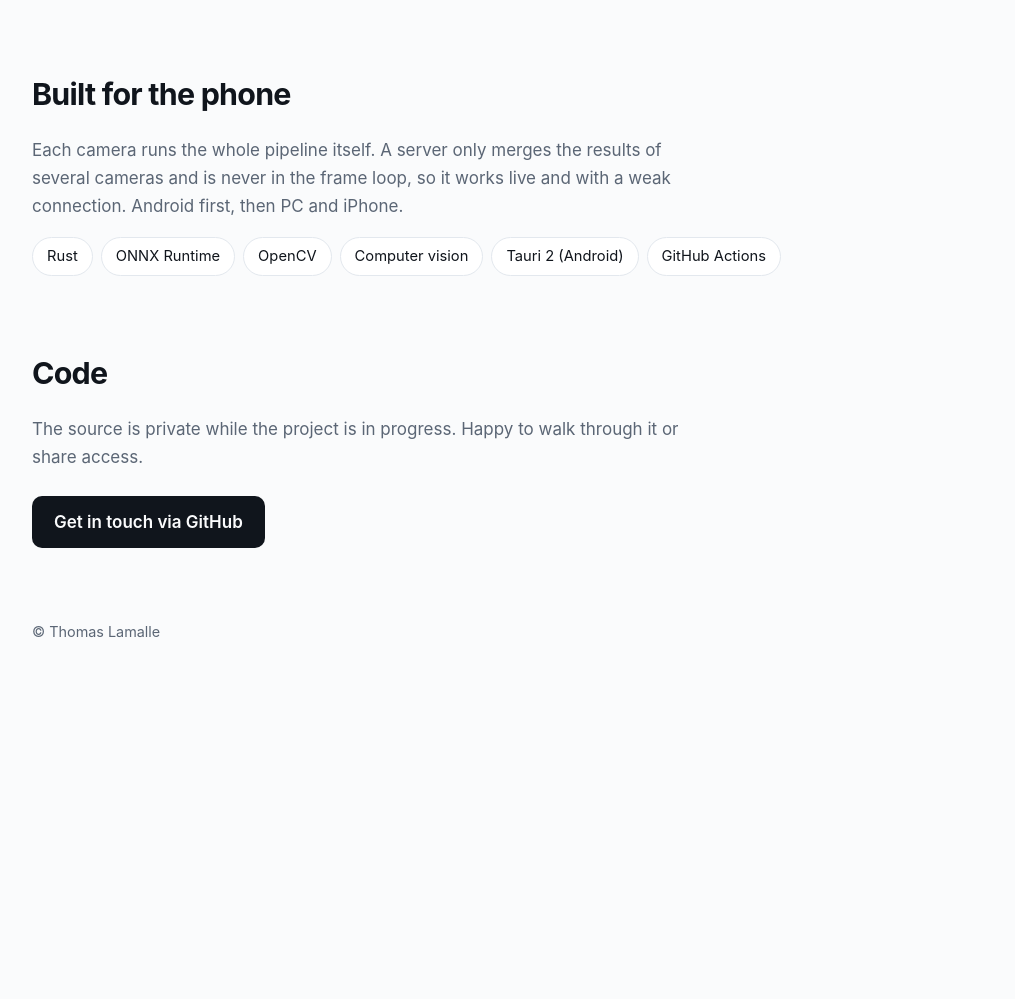
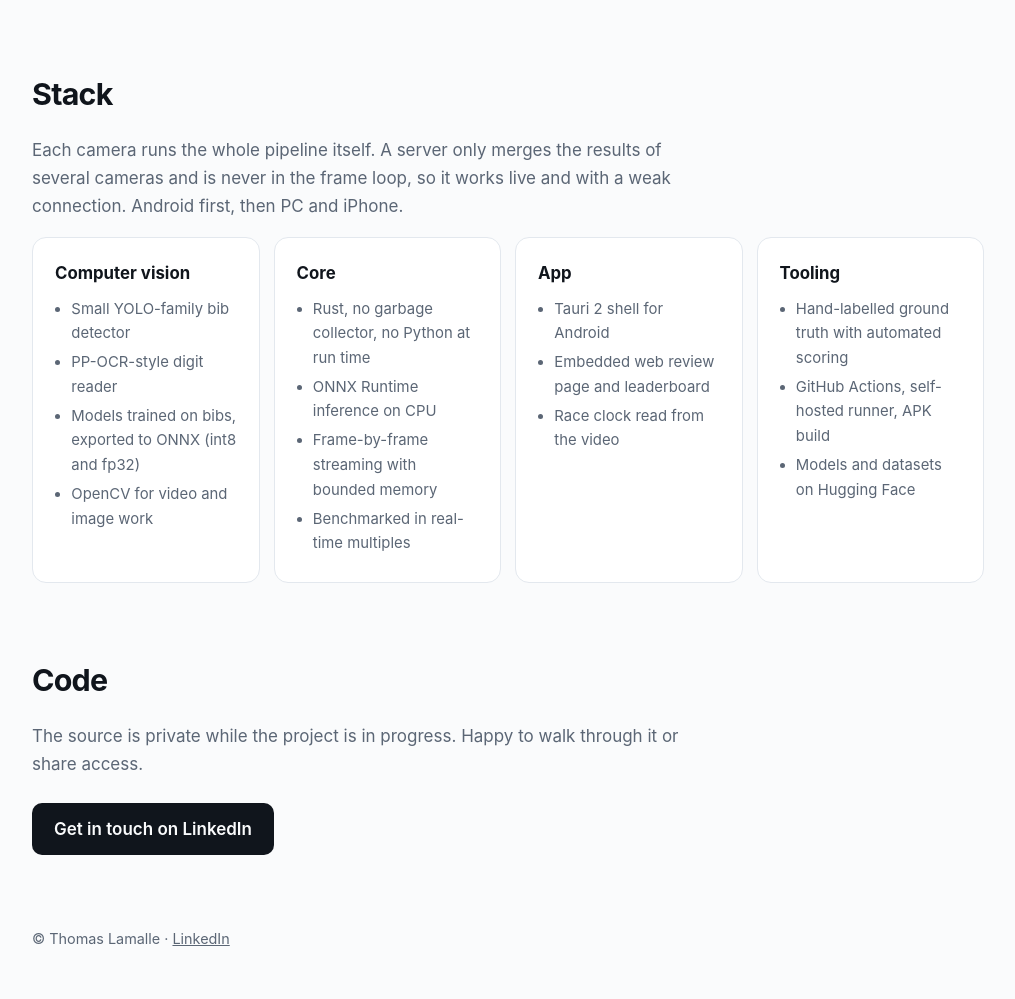
Before and after one commit to ThomasLamalle/videopacer-showcase, a plain HTML site: page index.html in a window 1280 px wide. Shown: the part 1648-2647 px from the top of the page, without its empty margins (132-1147 px from the left). Before the commit the page ends 2340 px from the top, so only its background shows below. Drawn offline with Linux system fonts and the light colour scheme.

Commit message:
Focus on the stack, add LinkedIn
Co-Authored-By: Claude Sonnet 5.5 <noreply@anthropic.com>

```diff
--- a/index.html
+++ b/index.html
@@ -26,7 +26,7 @@ h2{font-size:1.9rem;letter-spacing:-.025em;margin:0 0 .5em}
 .card b small{font-size:1rem;color:var(--mut);font-weight:500}
 .card span{display:block;margin-top:6px;color:var(--mut);font-size:.92rem}
 p{color:var(--mut);max-width:680px}
-.chips{display:flex;flex-wrap:wrap;gap:8px}.chips span{background:var(--card);border:1px solid var(--line);border-radius:99px;padding:6px 14px;font-size:.92rem}
+ul{margin:.6em 0 0;padding-left:1.1em;color:var(--mut);font-size:.93rem}li{margin:.3em 0}.card h3{margin:0;font-size:1.05rem}.chips{display:flex;flex-wrap:wrap;gap:8px}.chips span{background:var(--card);border:1px solid var(--line);border-radius:99px;padding:6px 14px;font-size:.92rem}
 details{margin-top:18px;background:var(--card);border:1px solid var(--line);border-radius:14px;padding:4px 20px}
 summary{cursor:pointer;padding:14px 0;font-weight:600}
 table{border-collapse:collapse;width:100%;font-size:.95rem;margin-bottom:12px}
@@ -35,7 +35,7 @@ th,td{padding:8px 10px;border-bottom:1px solid var(--line);text-align:right}th:f
 footer{padding:72px 0 48px;color:var(--mut);font-size:.9rem}
 </style></head><body>
 <div class="wrap">
-<nav><span>VideoPacer</span><a href="https://github.com/ThomasLamalle/videopacer-showcase">GitHub</a></nav>
+<nav><span>VideoPacer</span><span><a href="https://www.linkedin.com/in/thomas-lamalle-4a358b94/">LinkedIn</a> &nbsp; <a href="https://github.com/ThomasLamalle/videopacer-showcase">GitHub</a></span></nav>
 <header class="hero">
 <span class="tag">Work in progress prototype</span>
 <h1>Finish times from <em>a video</em>,<br>no chips.</h1>
@@ -56,14 +56,18 @@ footer{padding:72px 0 48px;color:var(--mut);font-size:.9rem}
 <table><tr><th>Video</th><th>Bibs in truth</th><th>Found</th><th>Wrong</th></tr><tr><td>sample1</td><td>11</td><td>11</td><td>0</td></tr><tr><td>sample2</td><td>19</td><td>19</td><td>1</td></tr><tr><td>sample3</td><td>22</td><td>22</td><td>3</td></tr><tr><td>sample5</td><td>26</td><td>26</td><td>0</td></tr><tr><td>sample6</td><td>14</td><td>14</td><td>0</td></tr><tr><td>sample7</td><td>13</td><td>12</td><td>0</td></tr><tr><td>sample8</td><td>7</td><td>7</td><td>0</td></tr><tr><td>sample9</td><td>10</td><td>6</td><td>1</td></tr><tr><td>sample11</td><td>4</td><td>4</td><td>0</td></tr><tr><td>sample13</td><td>10</td><td>6</td><td>0</td></tr><tr><td>sample14</td><td>10</td><td>10</td><td>0</td></tr><tr><td>sample15</td><td>2</td><td>2</td><td>0</td></tr><tr><td>sample16</td><td>5</td><td>3</td><td>0</td></tr><tr><td>sample17</td><td>7</td><td>7</td><td>0</td></tr><tr><td>sample18</td><td>15</td><td>15</td><td>2</td></tr><tr><td>sample19</td><td>6</td><td>6</td><td>0</td></tr><tr><td>sample20</td><td>6</td><td>5</td><td>1</td></tr></table></details>
 </section>
 
-<section><h2>Built for the phone</h2>
+<section><h2>Stack</h2>
 <p>Each camera runs the whole pipeline itself. A server only merges the results of several cameras and is never in the frame loop, so it works live and with a weak connection. Android first, then PC and iPhone.</p>
-<div class="chips"><span>Rust</span><span>ONNX Runtime</span><span>OpenCV</span><span>Computer vision</span><span>Tauri 2 (Android)</span><span>GitHub Actions</span></div>
-</section>
+<div class="grid">
+<div class="card"><h3>Computer vision</h3><ul><li>Small YOLO-family bib detector</li><li>PP-OCR-style digit reader</li><li>Models trained on bibs, exported to ONNX (int8 and fp32)</li><li>OpenCV for video and image work</li></ul></div>
+<div class="card"><h3>Core</h3><ul><li>Rust, no garbage collector, no Python at run time</li><li>ONNX Runtime inference on CPU</li><li>Frame-by-frame streaming with bounded memory</li><li>Benchmarked in real-time multiples</li></ul></div>
+<div class="card"><h3>App</h3><ul><li>Tauri 2 shell for Android</li><li>Embedded web review page and leaderboard</li><li>Race clock read from the video</li></ul></div>
+<div class="card"><h3>Tooling</h3><ul><li>Hand-labelled ground truth with automated scoring</li><li>GitHub Actions, self-hosted runner, APK build</li><li>Models and datasets on Hugging Face</li></ul></div>
+</div></section>
 
 <section><h2>Code</h2>
 <p>The source is private while the project is in progress. Happy to walk through it or share access.</p>
-<a class="cta" href="https://github.com/ThomasLamalle">Get in touch via GitHub</a>
+<a class="cta" href="https://www.linkedin.com/in/thomas-lamalle-4a358b94/">Get in touch on LinkedIn</a>
 </section>
-<footer>© Thomas Lamalle</footer>
+<footer>© Thomas Lamalle · <a href="https://www.linkedin.com/in/thomas-lamalle-4a358b94/" style="color:inherit">LinkedIn</a></footer>
 </div></body></html>
```
Also changed, not shown: 1 other file.
